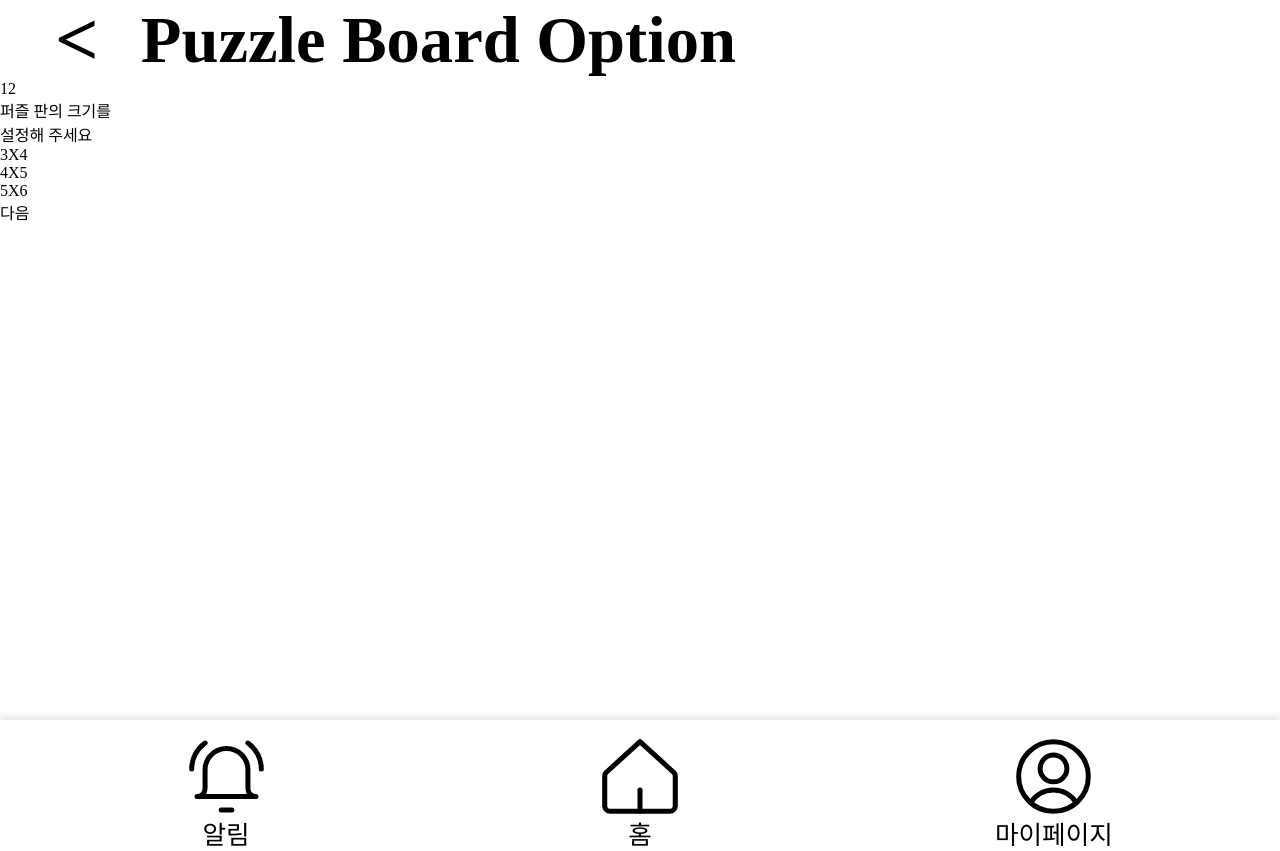
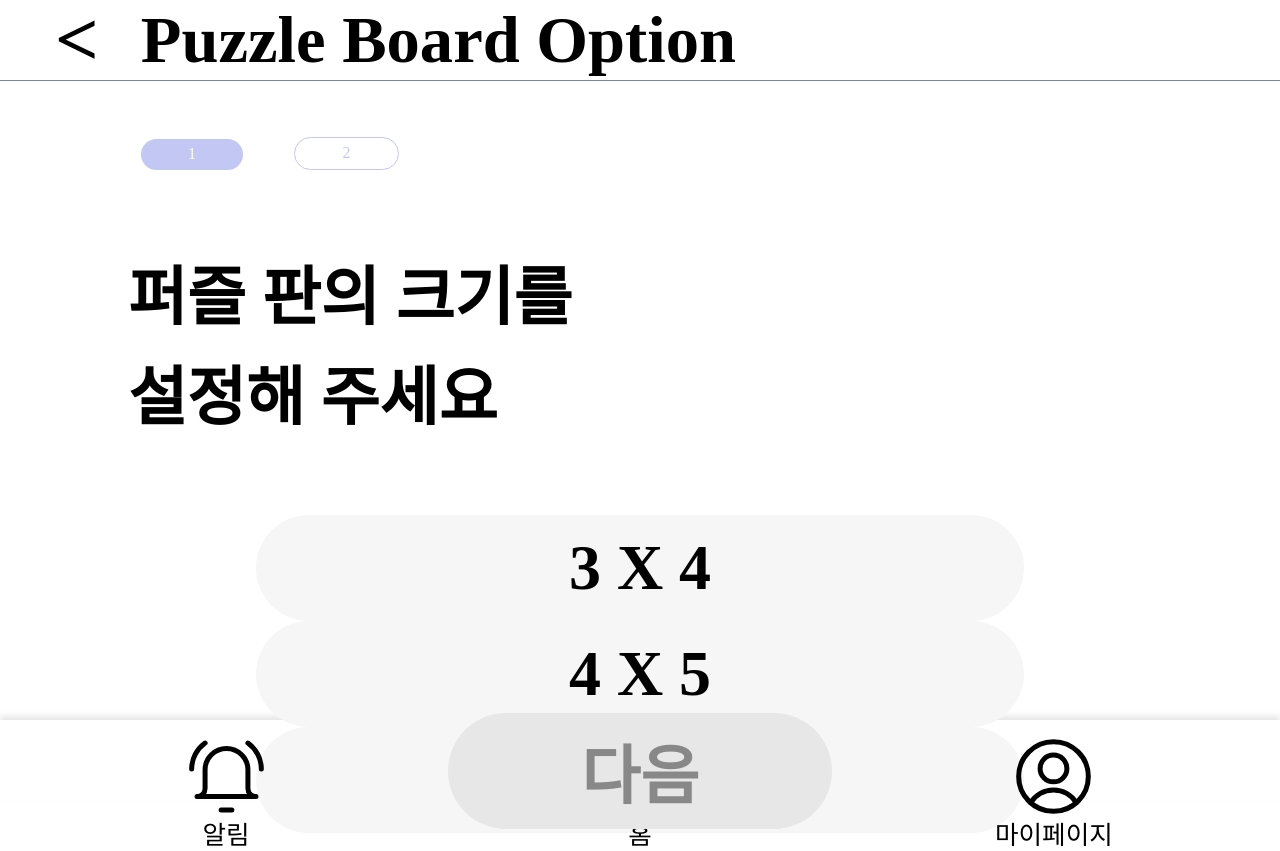
Before and after one commit to Frame-Puzzle/frontend, a React (Vite) app in the folder frontend/: page /create-board/select-size in a window 1280 px wide. Built offline with nearby package versions, Linux system fonts and the light colour scheme; no server answers; a web font is replaced by a local one.

Commit message:
[DESIGN][FE][승찬] 퍼즐판 생성화면 1-1, 1-2 디자인 완료

```diff
--- a/frontend/src/components/common/BoardSelectSize.css
+++ b/frontend/src/components/common/BoardSelectSize.css
@@ -1,29 +1,101 @@
-.board-select-size-progresss {
-  /*  */
+.board-select-size-progress {
+  width: 100%;
+  height: 20%; /* 여기가 바뀌어야 한다. */
+  border-top: 1px solid lightslategray;
+  flex-direction: row;
+  justify-content: flex-start;
+  align-items: flex-end;
+  padding: 3vw;
+  padding-left: 9vw;
+}
+
+.board-select-size-progress span {
+  text-align: center;
+  width: 8vw;
+  padding: 0.8vh 0;
+  border-radius: 9999px;
+  margin: 0 2vw;
+}
+
+.board-select-size-progress span:nth-child(1) {
+  background-color: #C3C7F4;
+  color: #FFFFFF;
+  border: none;
+}
+
+.board-select-size-progress span:nth-child(2) {
+  background-color: #FFFFFF;
+  color: #C3C7F4;
+  border: 1px solid #C3C7F4;
 }
 
 .board-select-size-title {
-  /*  */
+  width: 100%;
+  padding: 3vw;
+  padding-left: 9vw;
+}
+
+.board-select-size-title span {
+  font-size: 5vw;
+  font-weight: 600;
+  margin-left: 1vw;
+}
+
+.board-select-size-title span:nth-child(1) {
+  margin-bottom: 1vh;
 }
 
 .board-select-size-button {
-  /*  */
+  width: 100%;
+  height: 40%;
+  padding: 3vw;
+  flex-direction: column;
+  justify-content: space-evenly;
+  align-items: center;
 }
 
 .board-select-size-button span {
   cursor: pointer;
+  background-color: #F6F6F6;
+  width: 60vw;
+  text-align: center;
+  font-size: 5vw;
+  font-weight: 600;
+  padding: 2vh 0;
+  border-radius: 7vw;
 }
 
 .board-select-size-next {
-  /*  */
+  width: 100%;
+  height: 12%;
+  padding: 3vw;
+  flex-direction: row;
+  justify-content: center;
+  align-items: center;
 }
 
 .board-select-size-next span {
   position: absolute;
   z-index: 2;
+  font-size: 5vw;
+  font-weight: 600;
+  background-color: #E7E7E7;
+  color: #888888;
+  width: 30vw;
+  text-align: center;
+  padding: 1.5vh 0;
+  border-radius: 9999px;
 }
 
 #board-select-size-next-activate {
   cursor: pointer;
   z-index: 3;
+  background-color: #C3C7F4;
+  color: #FFFFFF;
 }
+
+/* 일반 클래스로 하면 점수가 낮아서 속성이 먹지 않는다. */
+#checked {
+  background-color: #F1BDEC;
+  color: #FFFFFF;
+}
--- a/frontend/src/components/common/BoardSelectSize.jsx
+++ b/frontend/src/components/common/BoardSelectSize.jsx
@@ -1,7 +1,7 @@
 import { useDispatch } from "react-redux";
 import "./BoardSelectSize.css";
 import { setBoardSize } from "../../stores/createBoardSlice";
-import { useState } from "react";
+import { useEffect, useState } from "react";
 import { useNavigate } from "react-router-dom";
 
 // Create Board의 첫 번째 전환 컴포넌트
@@ -10,6 +10,26 @@ const BoardSelectSize = () => {
   let dispatch = useDispatch();
   let navigate = useNavigate();
   let [activate, setActivate] = useState(false);
+
+  let [whatSize, setWhatSize] = useState(0);
+  let [twelve, setTwelve] = useState('');
+  let [twenty, setTwenty] = useState('');
+  let [thirty, setThirty] = useState('');
+
+  useEffect(() => {
+    if (whatSize === 12) {
+      setTwelve('checked');
+    } else if (whatSize === 20) {
+      setTwenty('checked');
+    } else if (whatSize === 30) {
+      setThirty('checked');
+    }
+    return () => {
+      setTwelve('');
+      setTwenty('');
+      setThirty('');
+    }
+  }, [whatSize])
 
   return (
     <div className="board-select-size w-full h-full">
@@ -21,21 +41,24 @@ const BoardSelectSize = () => {
         <span>퍼즐 판의 크기를</span>
         <span>설정해 주세요</span>
       </div>
-      <div className="board-select-size-button">
-        <span onClick={() => {
+      <div className="board-select-size-button flex">
+        <span id={twelve} onClick={() => {
           dispatch(setBoardSize(12));
           setActivate(true);
-        }}>3X4</span>
-        <span onClick={() => {
+          setWhatSize(12);
+        }}>3 X 4</span>
+        <span id={twenty} onClick={() => {
           dispatch(setBoardSize(20));
           setActivate(true);
-        }}>4X5</span>
-        <span onClick={() => {
+          setWhatSize(20);
+        }}>4 X 5</span>
+        <span id={thirty} onClick={() => {
           dispatch(setBoardSize(30));
           setActivate(true);
-        }}>5X6</span>
+          setWhatSize(30);
+        }}>5 X 6</span>
       </div>
-      <div className="board-select-size-next">
+      <div className="board-select-size-next flex">
         { activate ? <span id="board-select-size-next-activate" onClick={() => {
           navigate(`/create-board/mission-on`);
         }}>다음</span> : null }
```
